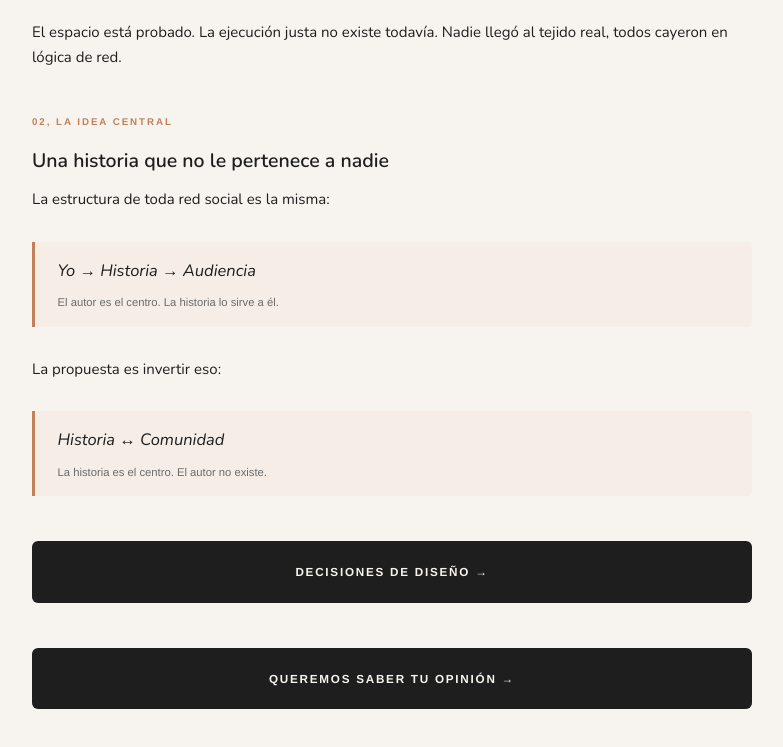
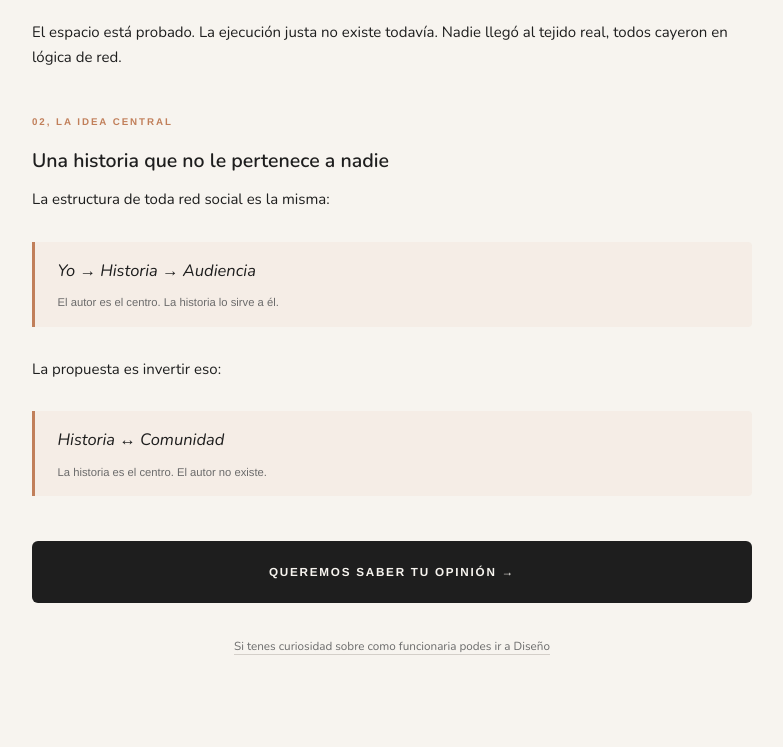
Before and after one commit to ine-robertson/simpleno, a plain HTML site: page index.html in a window 1280 px wide. Shown: the part 5159-5906 px from the top of the page, without its empty margins (248-1031 px from the left). Drawn offline with nearby package versions, Linux system fonts and the light colour scheme.

Commit message:
CTA encuesta como principal; link a Diseño secundario al pie
Co-Authored-By: Claude Sonnet 4.6 <noreply@anthropic.com>

```diff
--- a/index.html
+++ b/index.html
@@ -896,6 +896,8 @@
     </blockquote>
   </section>
 
-  <a href="simpleno-decisiones.html" class="cta-encuesta">Decisiones de diseño →</a>
+  <a href="simpleno-encuesta.html" class="cta-encuesta">Queremos saber tu opinión →</a>
 
-  <a href="simpleno-encuesta.html" class="cta-encuesta">Queremos saber tu opinión →</a>
+  <div style="text-align:center; margin-top: 1.2rem;">
+    <a href="simpleno-decisiones.html" style="font-family:'Nunito',Arial,sans-serif; font-size:0.78rem; color:var(--gris); text-decoration:none; border-bottom: 1px solid var(--gris-claro);">Si tenes curiosidad sobre como funcionaria podes ir a Diseño</a>
+  </div>
```
